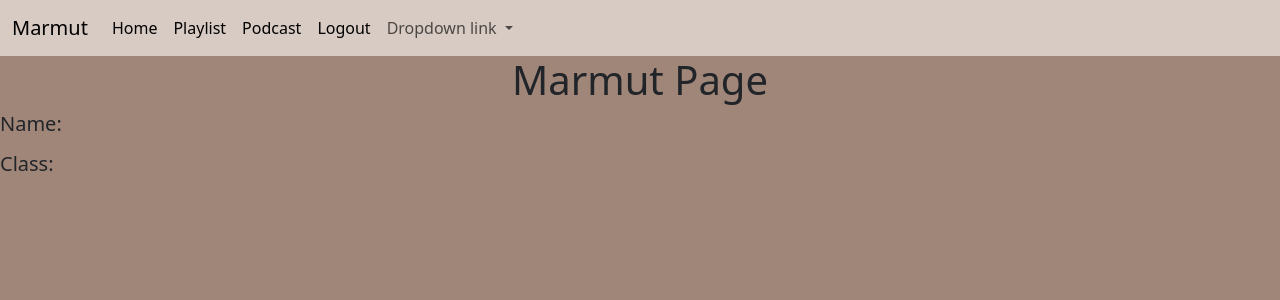
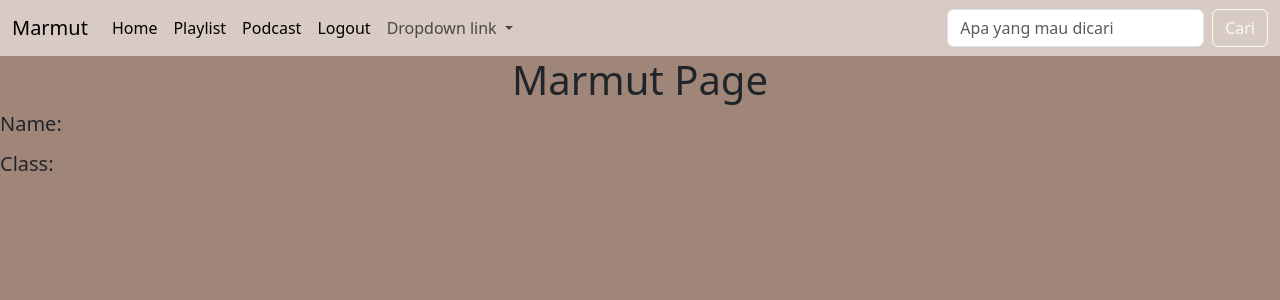
Before and after one commit to Khalishana/tk3-marmut, a Django app: template authentication/templates/landing_page.html in a window 1280 px wide. Shown: the top 300 px of the page. Run offline with Django 3.2, Linux system fonts and the light colour scheme; the template is opened without the code that fills it, so the values that code supplies are empty.

Commit message:
feat: add search bar in navbar

```diff
--- a/authentication/templates/landing_page.html
+++ b/authentication/templates/landing_page.html
@@ -12,7 +12,7 @@
           <span class="navbar-toggler-icon"></span>
       </button>
       <div class="collapse navbar-collapse" id="navbarNavDropdown">
-            <ul class="navbar-nav">
+          <ul class="navbar-nav me-auto mb-2 mb-lg-0">
               <li class="nav-item">
                   <a class="nav-link active" aria-current="page" href="#">Home</a>
               </li>
@@ -36,10 +36,13 @@
                   </ul>
               </li>
           </ul>
+          <form class="d-flex">
+              <input class="form-control me-2" type="search" placeholder="Apa yang mau dicari" aria-label="Search">
+              <button class="btn btn btn-outline-light" type="submit">Cari</button>
+          </form>
       </div>
   </div>
 </nav>
-
     <!-- background color -->
     <head>
     <style>
```
Lines whose indentation alone changed are shown as unchanged.
